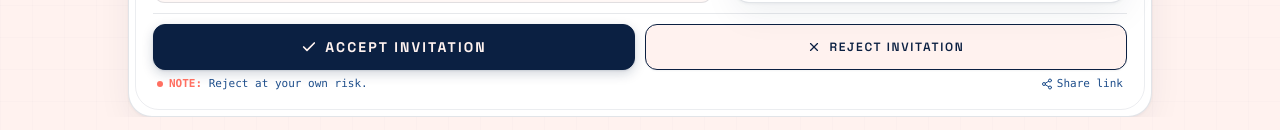
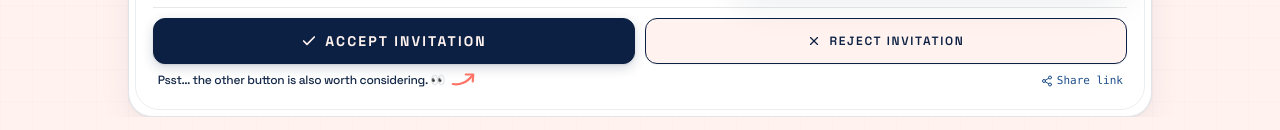
Before and after one commit to itsxmit1503/invitation, a Next.js app in the folder frontend/: page / in a window 1280 px wide. Both pictures are taken after a click on the button "SKIP INTRO →". Shown: the part 667-797 px from the top of the page. Built offline with nearby package versions, Linux system fonts and the light colour scheme.

Commit message:
feat: replace reject warning note with animated curiosity hint and coral arrow

```diff
--- a/frontend/src/components/invitation/MainInvitation.tsx
+++ b/frontend/src/components/invitation/MainInvitation.tsx
@@ -351,19 +351,52 @@ export default function MainInvitation({
           </AnimatePresence>
         </div>
 
-        {/* Subtext Bar: Warning Note & Share Link */}
-        <div className="flex items-center justify-between text-[10px] sm:text-[11px] text-[#1E4E8B] font-mono px-1">
-          <div className="flex items-center gap-1.5 truncate">
-            <span className="w-1.5 h-1.5 rounded-full bg-[#FF6F61] shrink-0" />
-            <span className="truncate">
-              <span className="text-[#FF6F61] font-bold">NOTE:</span> Reject at your own risk.
-            </span>
-          </div>
+        {/* Subtext Bar: Reject Hint & Share Link */}
+        <div className="flex items-center justify-between text-[10px] sm:text-[11px] text-[#1E4E8B] px-1 min-h-[22px]">
+          <AnimatePresence>
+            {rejectCount === 0 && !finalStep && (
+              <motion.div
+                key="reject-curiosity-hint"
+                initial={{ opacity: 0, y: 3 }}
+                animate={{
+                  opacity: [0.92, 1, 0.92],
+                  y: [0, -2, 0],
+                  x: [0, 1.5, 0],
+                }}
+                exit={{ opacity: 0, transition: { duration: 0.2 } }}
+                transition={{
+                  duration: 2.8,
+                  repeat: Infinity,
+                  ease: "easeInOut"
+                }}
+                className="flex items-center gap-1.5 min-w-0 select-none mr-2"
+              >
+                <span className="font-display font-medium text-[11px] sm:text-xs text-[#0B2042] tracking-tight truncate">
+                  Psst… the other button is also worth considering. 👀
+                </span>
+                <svg
+                  width="26"
+                  height="16"
+                  viewBox="0 0 26 16"
+                  fill="none"
+                  stroke="#FF6F61"
+                  strokeWidth="2.2"
+                  strokeLinecap="round"
+                  strokeLinejoin="round"
+                  className="shrink-0 -mt-0.5"
+                  aria-hidden="true"
+                >
+                  <path d="M2 13 C 8 14.5, 16 12, 22 4" />
+                  <path d="M15 3.5 L 22.5 3.5 L 22 10.5" />
+                </svg>
+              </motion.div>
+            )}
+          </AnimatePresence>
 
           <button
             type="button"
             onClick={handleShare}
-            className="hover:text-[#0B2042] flex items-center gap-1 transition-colors cursor-pointer shrink-0 ml-2 font-medium"
+            className="hover:text-[#0B2042] flex items-center gap-1 transition-colors cursor-pointer shrink-0 ml-auto font-mono font-medium"
           >
             <Share2 className="w-3 h-3" />
             <span>{copiedLink ? "Copied!" : "Share link"}</span>
```
